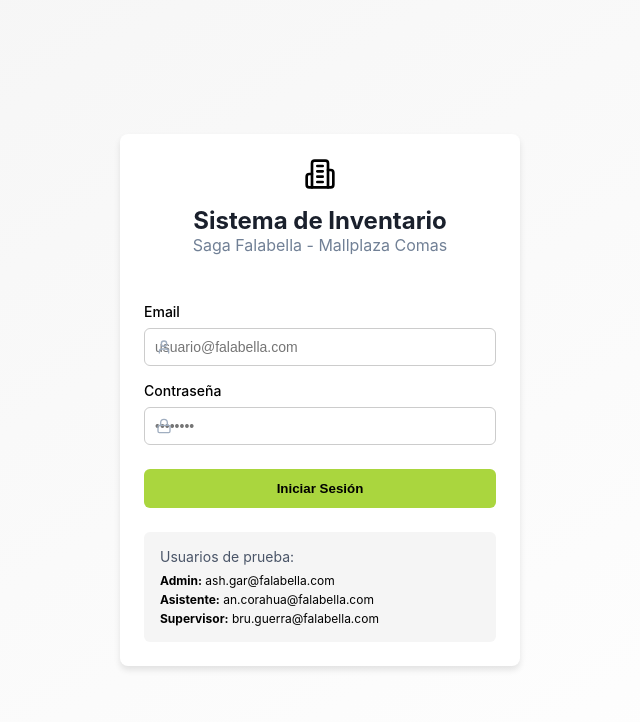
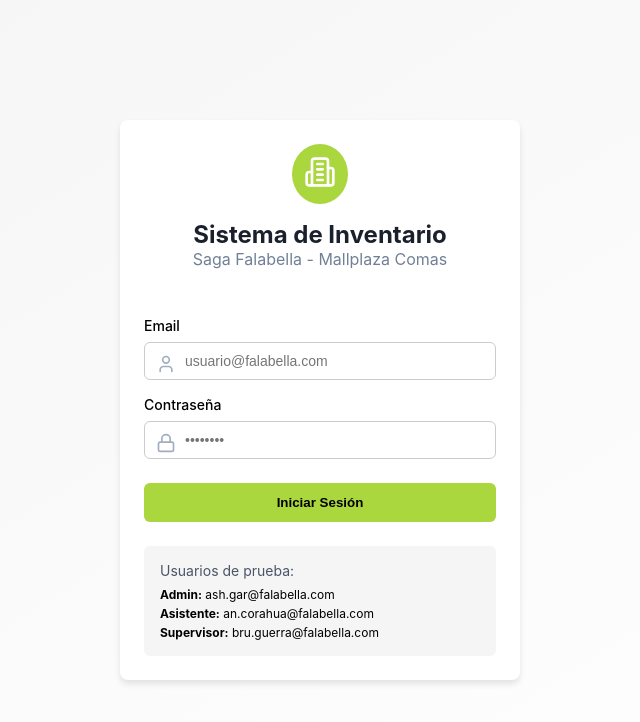
Before and after one commit to BruGeth/saga-gestor-inventario, a React (Create React App) app in the folder saga-front/: page / in a window 1280 px wide. Shown: the top 722 px of the page, without its empty margins (320-960 px from the left). Built offline with nearby package versions, Linux system fonts and the light colour scheme.

Commit message:
feat: Refactor LoginForm to use lucide-react icons and improve styling for input fields

```diff
--- a/saga-front/src/components/forms/LoginForm.css
+++ b/saga-front/src/components/forms/LoginForm.css
@@ -122,11 +122,3 @@
 .test-users-list p {
   margin-top: 0.25rem;
 }
-
-.input-icon {
-  position: absolute;
-  left: 0.75rem;
-  top: 50%;
-  transform: translateY(-50%);
-  color: #a0aec0;
-}
--- a/saga-front/src/components/forms/LoginForm.jsx
+++ b/saga-front/src/components/forms/LoginForm.jsx
@@ -1,8 +1,6 @@
-"use client"
-
 import { useState } from "react"
+import { Building2, User, Lock } from "lucide-react"
 import "./LoginForm.css"
-import { Building2, Lock, User } from "lucide-react"
 
 function LoginForm({ onLogin }) {
   const [email, setEmail] = useState("")
@@ -35,7 +33,9 @@
       <div className="login-card">
         <div className="login-header">
           <div className="login-logo">
-            <Building2 size={32} />
+            <span style={{ backgroundColor: "var(--falabella-green)", padding: "0.75rem", borderRadius: "50%" }}>
+              <Building2 color="white" size={32} />
+            </span>
           </div>
           <h2 className="login-title">Sistema de Inventario</h2>
           <p className="login-subtitle">Saga Falabella - Mallplaza Comas</p>
@@ -45,7 +45,7 @@
             <div className="form-group">
               <label htmlFor="email">Email</label>
               <div className="input-with-icon">
-                <User className="input-icon" size={16} />
+                <User style={{ position: "absolute", left: "0.75rem", top: "0.75rem", color: "#a0aec0" }} size={20} />
                 <input
                   id="email"
                   type="email"
@@ -53,13 +53,14 @@
                   value={email}
                   onChange={(e) => setEmail(e.target.value)}
                   required
+                  style={{ paddingLeft: "2.5rem" }}
                 />
               </div>
             </div>
             <div className="form-group">
               <label htmlFor="password">Contraseña</label>
               <div className="input-with-icon">
-                <Lock className="input-icon" size={16} />
+                <Lock style={{ position: "absolute", left: "0.75rem", top: "0.75rem", color: "#a0aec0" }} size={20} />
                 <input
                   id="password"
                   type="password"
@@ -67,6 +68,7 @@
                   value={password}
                   onChange={(e) => setPassword(e.target.value)}
                   required
+                  style={{ paddingLeft: "2.5rem" }}
                 />
               </div>
             </div>
```
